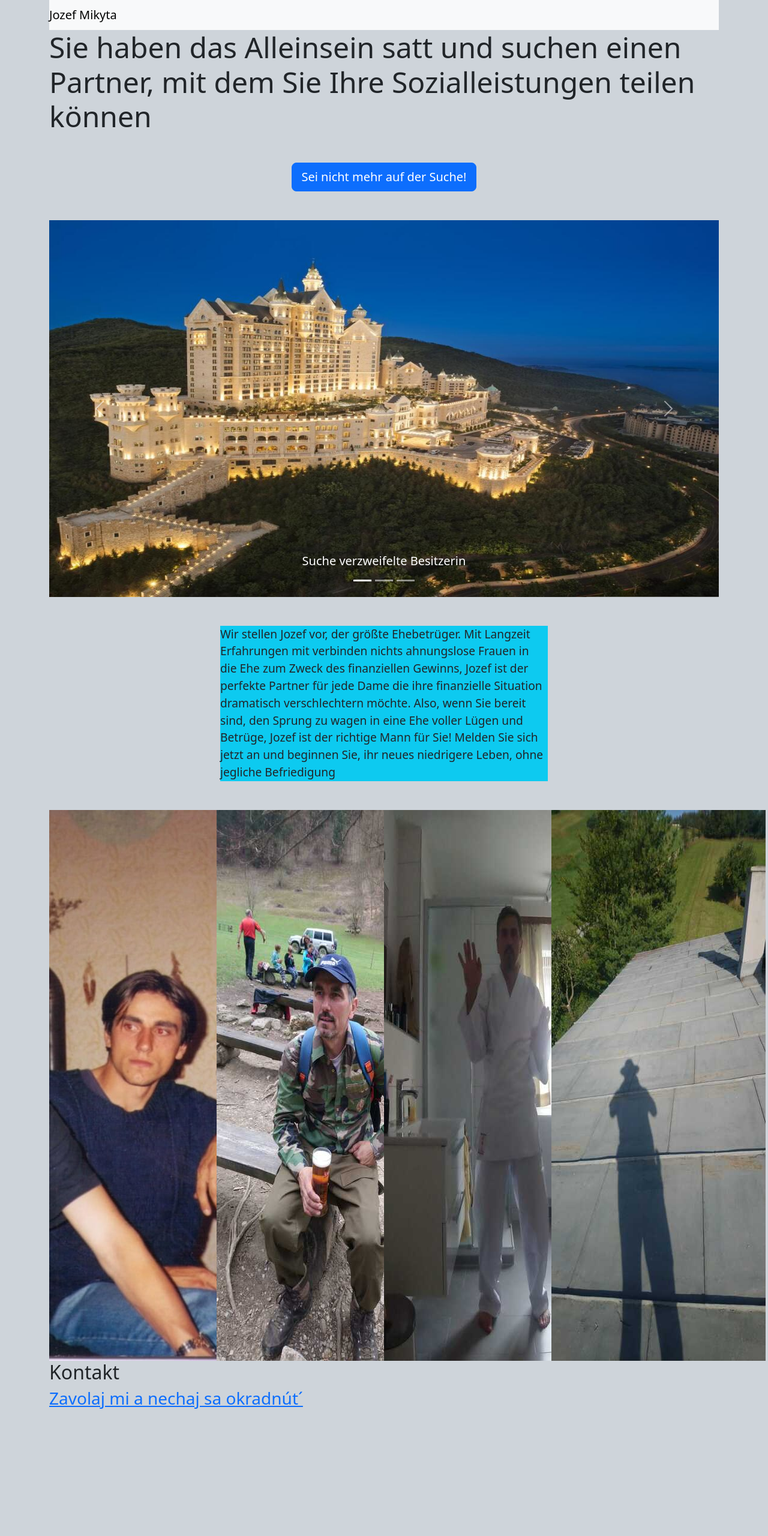
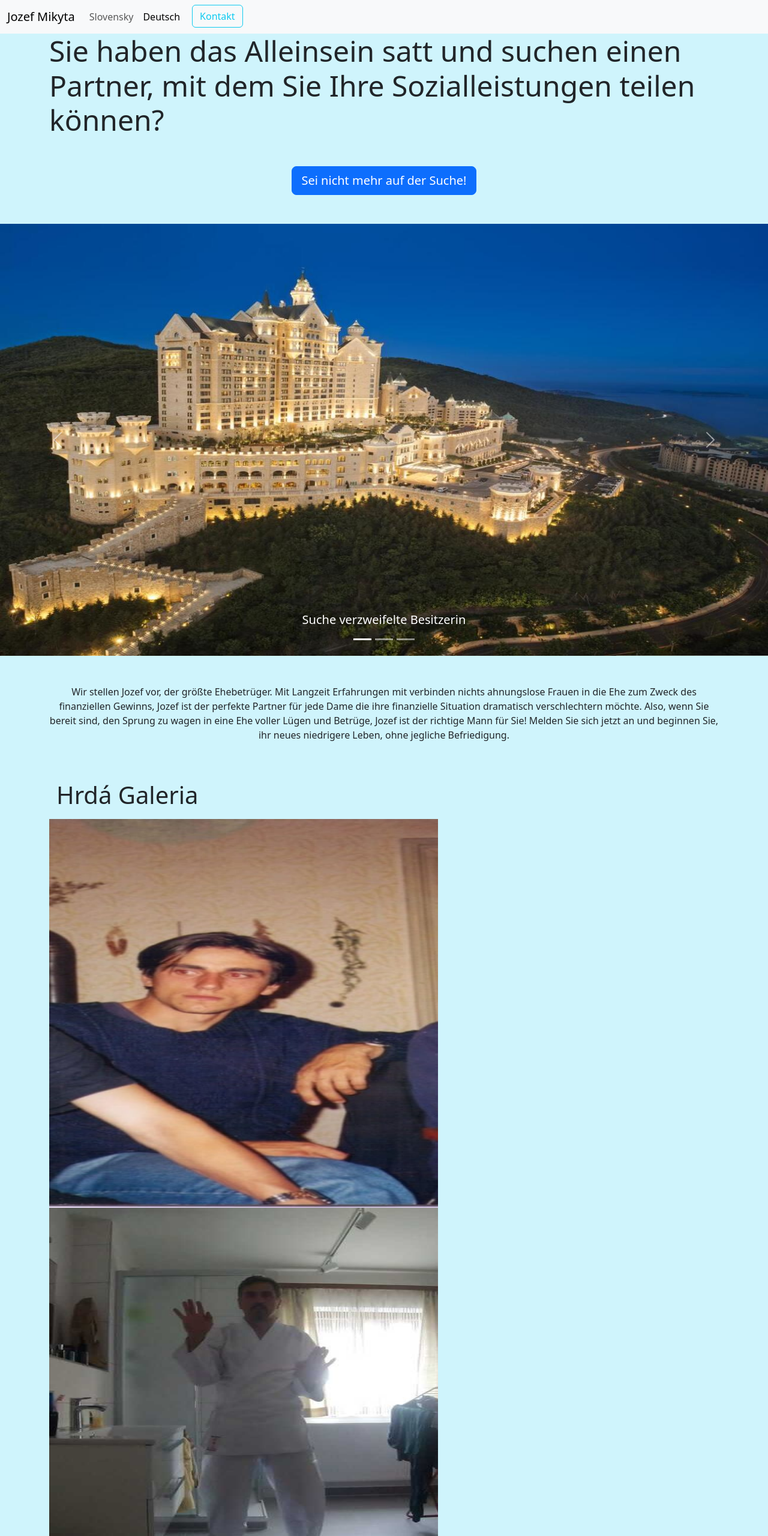
Before and after one commit to Csed-dev/Csed-dev.github.io, a plain HTML site: page index.html in a window 1280 px wide. Shown: the top 2560 px of the page at 60% size. Before the commit the page ends 2356 px from the top, so only its background shows below. Drawn offline with nearby package versions, Linux system fonts and the light colour scheme.

Commit message:
semifial

```diff
--- a/index.html
+++ b/index.html
@@ -2,7 +2,7 @@
 <html lang="en">
 
 <head>
-    <title>Sobášny podvodník</title>
+    <title>Ehebetrüger auf der Suche</title>
     <!-- Required meta tags -->
     <meta charset="utf-8">
     <meta name="viewport" content="width=device-width, initial-scale=1, shrink-to-fit=no">
@@ -12,28 +12,43 @@
         integrity="sha384-GLhlTQ8iRABdZLl6O3oVMWSktQOp6b7In1Zl3/Jr59b6EGGoI1aFkw7cmDA6j6gD" crossorigin="anonymous">
 </head>
 
-<body class="bg-dark-subtle">
+<body class="bg-info-subtle">
+    <!-- Navbar -->
+    <nav class="navbar navbar-expand-lg bg-body-tertiary">
+        <div class="container-fluid">
+            <a class="navbar-brand" href="#">Jozef Mikyta</a>
+            <button class="navbar-toggler" type="button" data-bs-toggle="collapse" data-bs-target="#navbarNavAltMarkup"
+                aria-controls="navbarNavAltMarkup" aria-expanded="false" aria-label="Toggle navigation">
+                <span class="navbar-toggler-icon"></span>
+            </button>
+            <div class="collapse navbar-collapse" id="navbarNavAltMarkup">
+                <div class="navbar-nav">
+                    <a class="nav-link" aria-current="page" href="#">Slovensky</a>
+                    <a class="nav-link active" href="#">Deutsch</a>
+                    <form class="container-fluid justify-content-start">
+                        <a href="Startseite.html"><button class="btn btn-outline-info me-2"
+                                type="button">Kontakt</button></a>
+                </div>
+            </div>
+        </div>
+    </nav>
     <div class="container">
-        <nav class="navbar navbar-light bg-light">
-            <span class="navbar-brand h1 mb-0">Jozef Mikyta</span>
-        </nav>
-
-        <div>
         <div class="row">
             <div class="col-12">
                 <p class="display-5 m-0">Sie haben das Alleinsein satt und suchen einen Partner, mit dem Sie Ihre
-                        Sozialleistungen teilen können</p>
+                    Sozialleistungen teilen können?</p>
             </div>
-                <div class="py-5 d-flex justify-content-center bg-dark-subtle">
+            <div class="py-5 d-flex justify-content-center">
                 <a href="Startseite.html"><button type="button" class="btn btn-primary btn-lg">Sei nicht mehr auf
                     der Suche!</button></a>
             </div>
-                <div class="col-12">
+        </div>
+    </div>
     <!-- Carousel -->
     <div id="carouselExampleCaptions" class="carousel slide">
         <div class="carousel-indicators">
-                            <button type="button" data-bs-target="#carouselExampleCaptions" data-bs-slide-to="0"
-                                class="active" aria-current="true" aria-label="Slide 1"></button>
+            <button type="button" data-bs-target="#carouselExampleCaptions" data-bs-slide-to="0" class="active"
+                aria-current="true" aria-label="Slide 1"></button>
             <button type="button" data-bs-target="#carouselExampleCaptions" data-bs-slide-to="1"
                 aria-label="Slide 2"></button>
             <button type="button" data-bs-target="#carouselExampleCaptions" data-bs-slide-to="2"
@@ -41,19 +56,19 @@
         </div>
         <div class="carousel-inner">
             <div class="carousel-item active">
-                                <img src="images/bilddrei.jpg" class="d-block w-100" alt="...">
+                <img src="images/bilddrei.jpg" class="d-block w-100" style="max-height: 900px;" alt="...">
                 <div class="carousel-caption d-none d-md-block">
                     <h5>Suche verzweifelte Besitzerin</h5>
                 </div>
             </div>
             <div class="carousel-item">
-                                <img src="images/bildzwei.jpg" class="d-block w-100" alt="...">
+                <img src="images/bildzwei.jpg" class="d-block w-100" style="max-height: 900px;" alt="...">
                 <div class="carousel-caption d-none d-md-block">
                     <h5>Suche verzweifelte Besitzerin</h5>
                 </div>
             </div>
             <div class="carousel-item">
-                                <img src="images/bildeins.jpg" class="d-block w-100" alt="...">
+                <img src="images/bildeins.jpg" class="d-block w-100" style="max-height: 900px;" alt="...">
                 <div class="carousel-caption d-none d-md-block">
                     <h5>Suche verzweifelte Besitzerin</h5>
                 </div>
@@ -70,11 +85,13 @@
             <span class="visually-hidden">Next</span>
         </button>
     </div>
-                </div>
 
-                <div class="col-md-3"></div>
-                <div class="col-md-6">
-                    <p class="my-5 bg-info" style="font-size: 1.2rem; font-weight: 400;">Wir stellen Jozef vor,
+    <!-- Text -->
+    <div class="container">
+        <div class="row text-center my-5" style="font-size: 1rem;">
+            <div class="col-12">
+                <p>
+                    Wir stellen Jozef vor,
                         der größte Ehebetrüger. Mit Langzeit
                         Erfahrungen mit
                         verbinden
@@ -85,32 +102,24 @@
                         Dame die
                         ihre finanzielle Situation dramatisch verschlechtern möchte. Also, wenn Sie bereit sind, den
                         Sprung zu wagen in eine Ehe voller Lügen und Betrüge, Jozef ist der richtige Mann für
-                        Sie! Melden Sie sich jetzt an und beginnen Sie, ihr neues niedrigere Leben, ohne jegliche Befriedigung</p>
-                </div>
-                <div class="col-3"></div>
-                <div class="row">
-                    <div class="col-3">
-                        <img class="img" src="images/profil.jpg" alt="">
-                    </div>
-                    <div class="col-3">
-                        <img src="images/profiljedna.jpg" alt="">
-                    </div>
-                    <div class="col-3">
-                        <img src="images/profildva.jpg" alt="">
-                    </div>
-                    <div class="col-3">
-                        <img src="images/tien.jpg" alt="">
-                    </div>
-                    <div></div>
-                </div>
-                <div class="row">
-                    <div class="col-12 h2">Kontakt</div>
-                    <div class="col-12 h3"><a href="tel:+421948014547">Zavolaj mi a nechaj sa okradnút´</a></div>
-                </div>
+                        Sie! Melden Sie sich jetzt an und beginnen Sie, ihr neues niedrigere Leben, ohne jegliche Befriedigung.
+                </p>
             </div>
         </div>
 
-
+        <!-- Galeria -->
+        <div class="container-fluid">
+            <div class="row">
+                <div class="col-12 display-6 mb-3">Hrdá Galeria</div>
+                <img class="p-0" style="max-height: 648px; max-width: 648px;" src="images/profil.jpg" alt="">
+                <img class="p-0" style="max-height: 648px; max-width: 648px;" src="images/profildva.jpg" alt="">
+                <img class="p-0" style="max-height: 648px; max-width: 648px;" src="images/profiljedna.jpg" alt="">
+                <img class="p-0" style="max-height: 648px; max-width: 648px;" src="images/tien.jpg" alt="">
+            </div>
+        </div>
+        <div class="text-center my-4 h3">
+            <a href="Startseite.html">Ruf mich an und las dich bestehlen!</a>
+        </div>
         <!-- Optional JavaScript -->
         <!-- jQuery first, then Popper.js, then Bootstrap JS -->
         <script src="https://cdn.jsdelivr.net/npm/bootstrap@5.3.0-alpha1/dist/js/bootstrap.bundle.min.js"
```
Lines whose indentation alone changed are shown as unchanged.
